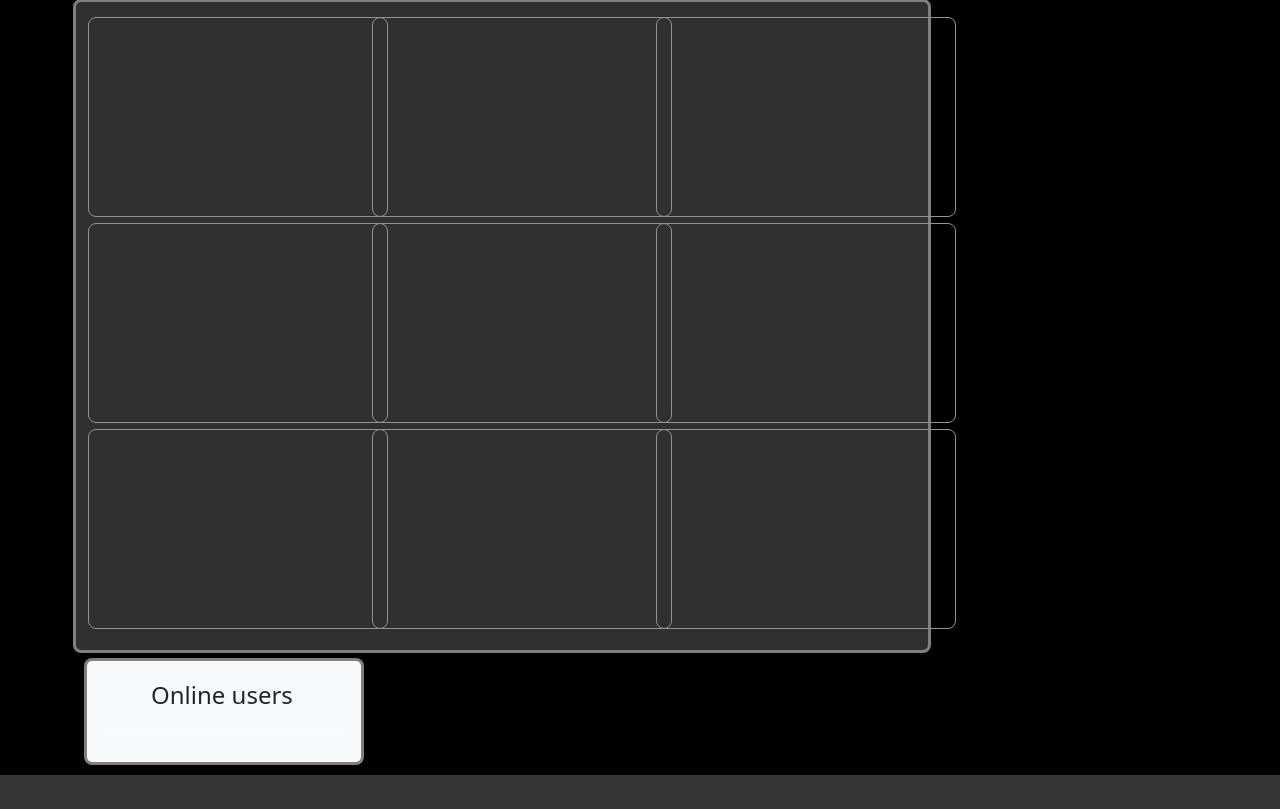
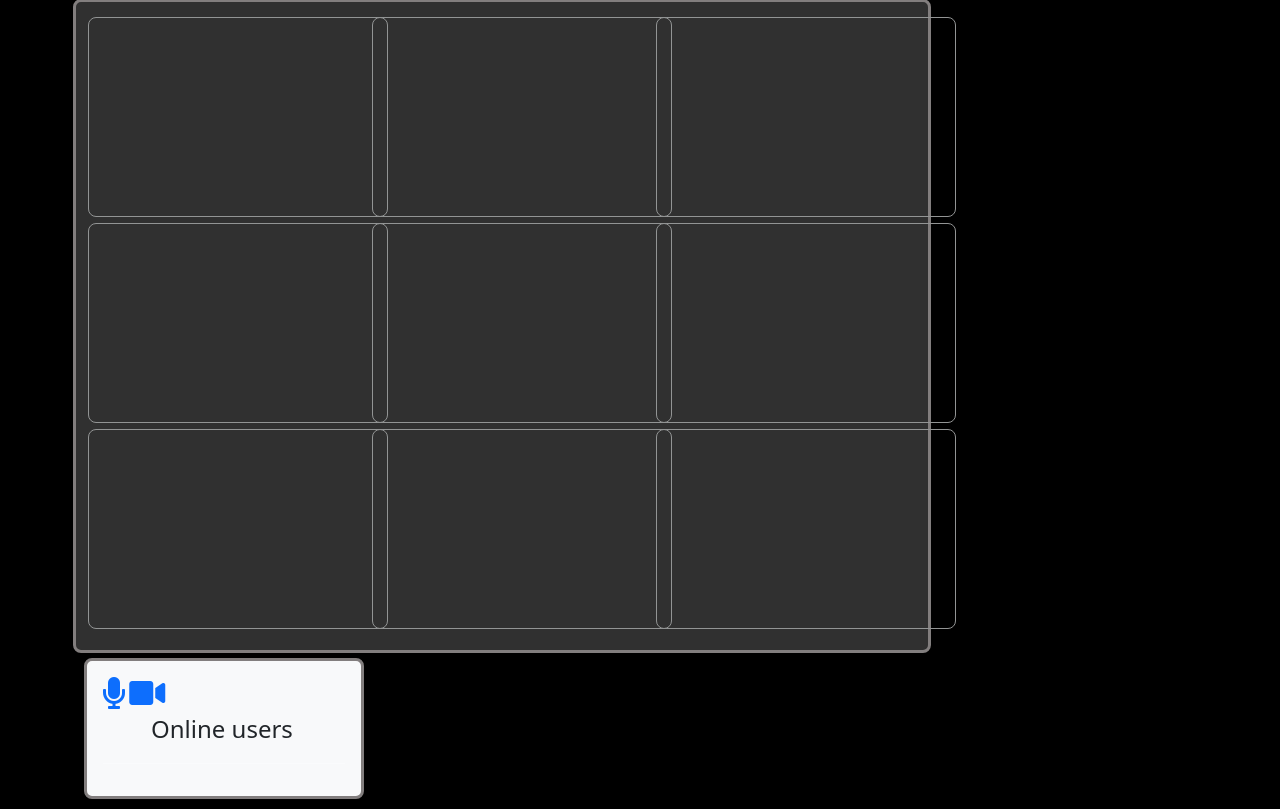
Before and after one commit to ashish1sasmal/django-webrtc-videochat, a Django app: template app/templates/app/sender.html in a window 1280 px wide. Shown: the part 122-931 px from the top of the page. Before the commit the page ends 897 px from the top, so only its background shows below. Run offline with Django 3.2, Linux system fonts and the light colour scheme; the template is opened without the code that fills it, so the values that code supplies are empty; some libraries are stand-ins or nearby versions.

Commit message:
Mute/unmute options added

```diff
--- a/app/templates/app/sender.html
+++ b/app/templates/app/sender.html
@@ -122,7 +122,15 @@
         </div>
 
           <div class="col-md-2 d-flex flex-column flex-shrink-0 p-3 bg-light  spl-col-2" style="width: 280px;border-radius: 8px;margin-left: 1rem;">
-            <a href="/" class="d-flex align-items-center mb-3 mb-md-0 me-md-auto link-dark text-decoration-none">
+            <div style="display:inline;">
+              <a href="#" onclick="muteAudio();" id="muteAudioBtn"><i class="fas fa-microphone fa-2x"></i></a>
+              <a href="#" style="display:none;" onclick="unmuteAudio();" id="unmuteAudioBtn"><i class="fas fa-microphone-slash fa-2x" style="color:red;"></i></a>
+              <a href="#" onclick="muteVideo();" id="muteVideoBtn"><i class="fas fa-video fa-2x"></i></a>
+              <a href="#" style="display:none;" onclick="unmuteVideo();" id="unmuteVideoBtn"><i class="fas fa-video-slash fa-2x" style="color:red;"></i></a>
+            </div>
+
+
+            <a href="#" class="d-flex align-items-center mb-3 mb-md-0 me-md-auto link-dark text-decoration-none">
               <svg class="bi me-2" width="40" height="32"><use xlink:href="#bootstrap"/></svg>
               <span class="fs-4">Online users</span>
               <hr>
@@ -231,7 +239,7 @@
 
       chatSocket.onmessage = (e) =>{
         const data = JSON.parse(e.data);
-        console.log(data);
+        // console.log(data);
 
         let type = data.type;
         let user = data.from;
@@ -369,6 +377,14 @@
       })
   }
 
+
+  function call(user){
+      accessMedia(user).then(
+          bool => {
+              createAndSendOffer(user)
+          })
+    }
+
   function accessMedia(user){
       console.log("access media "+myDetails.id)
       return navigator.mediaDevices.getUserMedia(mediaConstraints)
@@ -381,13 +397,6 @@
         });
   }
 
-  function call(user){
-      accessMedia(user).then(
-          bool => {
-              createAndSendOffer(user)
-          })
-    }
-
   function createRTCPeerConnection(user){
     console.log("RTCPeerConnection connected");
       peerConnection[user.id] = {"name" : user.name, "pc" : new RTCPeerConnection(ICEconfig)};
@@ -395,12 +404,13 @@
       peerConnection[user.id].pc.onaddstream = event => handleAddStream(event);
       peerConnection[user.id].pc.onicecandidate = event => handleICEcandidate(user, event);
       peerConnection[user.id].pc.addStream(localVideoStream);
-      return true;
+      return;
   }
 
   function handleAddStream(event){
       for (i=0; i<9; i++){
           if (!flag[parseInt(i/3)][i%3]){
+            console.log("Empty slot "+i)
             flag[parseInt(i/3)][i%3] = true;
               document.getElementById("video-"+(i+1)).srcObject = event.stream;
             return;
```
Lines whose indentation alone changed are shown as unchanged.
